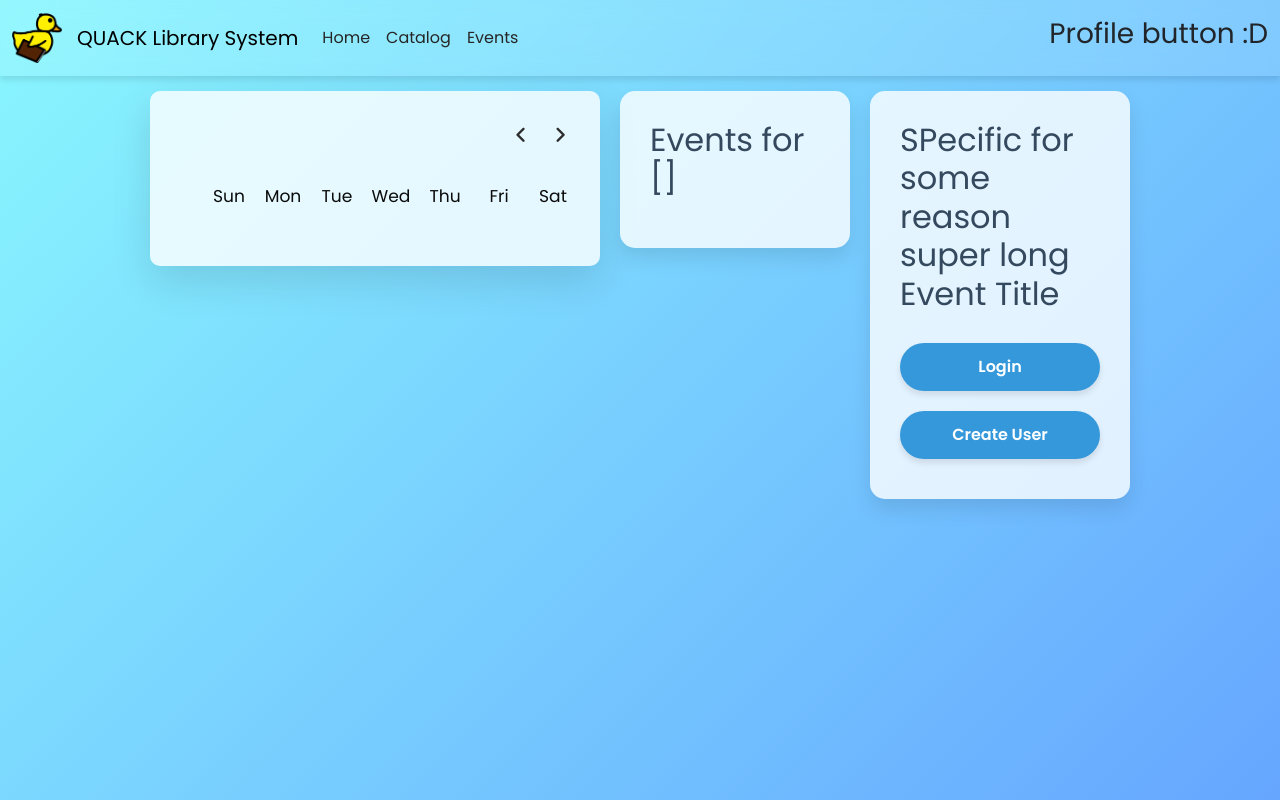
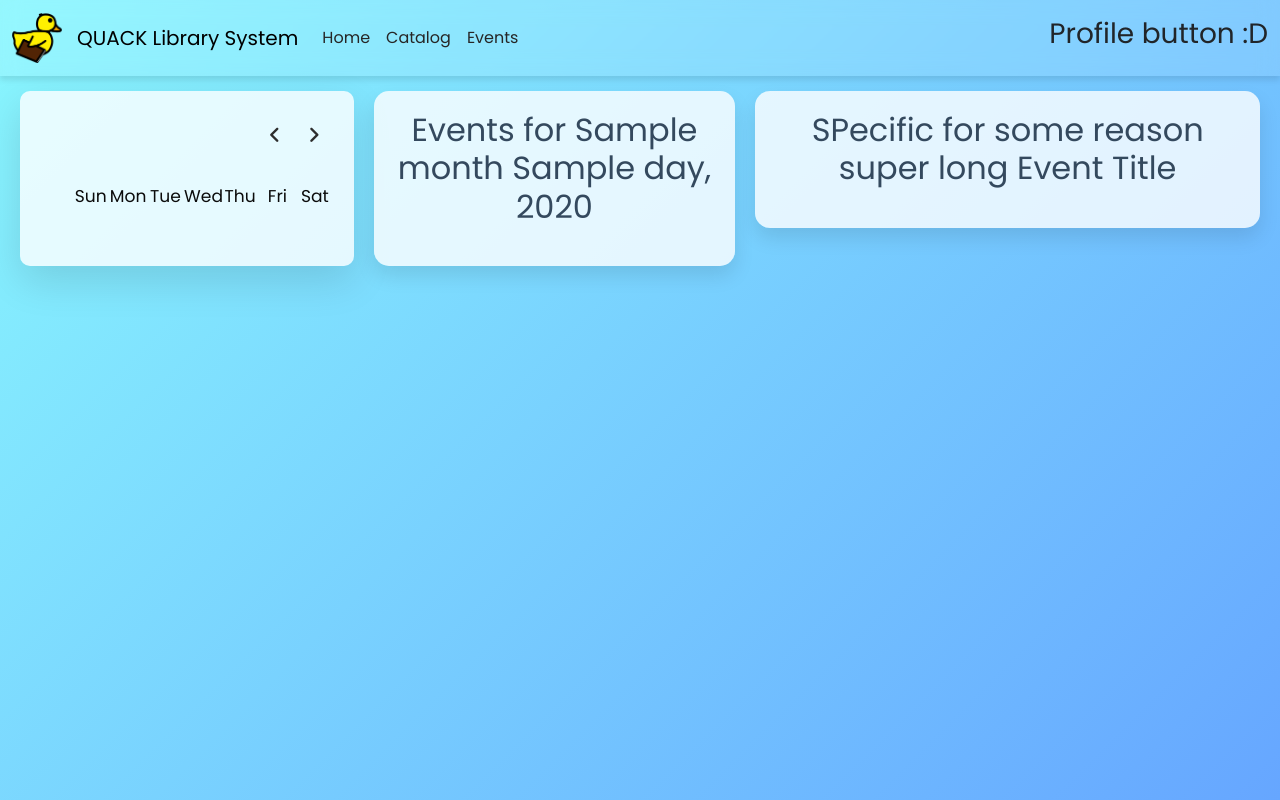
Before and after one commit to andrewperezledo/Q.U.A.C.K.-Library-Management-System, a Python web app: template templates/events.html in a window 1280 px wide. Run offline with Jinja, Linux system fonts and the light colour scheme; the template is opened without the code that fills it: most values are stand-ins (such as "Sample title", 1, 10 or a date in 2020); some libraries are stand-ins or nearby versions.

Commit message:
Events now display in a good looking fashion if they exist for the selected day

```diff
--- a/DatabaseTools/databasetools.py
+++ b/DatabaseTools/databasetools.py
@@ -401,15 +401,19 @@ def eventCreation(when, title, desc, contact='', assigned_user='admin', attendee
         return add
 
 
+time_slots = ["9:00am - 10:00am", "10:30am - 11:30am", "12:00pm - 1:00pm", "1:30pm - 2:30pm", "3:00pm - 4:00pm", "4:30pm - 5:30pm", "6:00pm - 7:00pm"]
+
 # Naming syntax leads to other getEventsByPeriod, or getEventsByMonth, etc.
 # Date in format yyyy-mm-dd
 def getEventsByDate(day):
     events = []
     # Iterates through events of specified date
-    for i in range(1, 11):
+    for i in range(1, 8):
         post = findPost("Events", "Events", "_id", day + f"-{i}")
         if post and post != "fail":
             events.append(post)
+        else:
+            events.append({"title": f"{time_slots[i-1]} Available"})
 
     return events
 
--- a/static/css/calender.css
+++ /dev/null
@@ -1,100 +0,0 @@
-/* Most code from https://www.codingnepalweb.com/dynamic-calendar-html-css-javascript/ */
-
-.wrapper{
-width: 450px;
-background-color: rgba(255, 255, 255, 0.8);
-border-radius: 10px;
-box-shadow: 0 15px 40px rgba(0,0,0,0.12);
-margin-right: 10px;
-margin-left: 10px;
-}
-.wrapper header{
-display: flex;
-align-items: center;
-padding: 25px 30px 10px;
-justify-content: space-between;
-}
-header .icons{
-display: flex;
-}
-header .icons span{
-height: 38px;
-width: 38px;
-margin: 0 1px;
-cursor: pointer;
-color: #2d2d2d;
-text-align: center;
-line-height: 38px;
-font-size: 1.9rem;
-user-select: none;
-border-radius: 50%;
-}
-.icons span:last-child{
-margin-right: -10px;
-}
-header .icons span:hover{
-background: #f2f2f2;
-}
-header .current-date{
-font-size: 1.65rem;
-font-weight: 500;
-}
-.calendar{
-padding: 20px;
-}
-.calendar ul{
-display: flex;
-flex-wrap: wrap;
-list-style: none;
-text-align: center;
-}
-.calendar .days{
-margin-bottom: 20px;
-}
-.calendar li{
-color: #0b0b0b;
-width: calc(100% / 7);
-font-size: 1.07rem;
-}
-.calendar .weeks li{
-font-weight: 500;
-cursor: default;
-}
-.calendar .days li{
-z-index: 1;
-cursor: pointer;
-position: relative;
-margin-top: 30px;
-}
-.events {
-    color:#a11717
-}
-.days li.inactive{
-color: #898989;
-}
-.days li.active{
-color: #fff;
-}
-.days li.current{
-color: #000000;
-}
-.days li::before{
-position: absolute;
-content: "";
-left: 50%;
-top: 50%;
-height: 40px;
-width: 40px;
-z-index: -1;
-border-radius: 50%;
-transform: translate(-50%, -50%);
-}
-.days li.active::before{
-background: #003c43d0;
-}
-.days li.current::before{
-background: #003c4354;
-}
-.days li:not(.active):hover::before{
-background: rgba(0, 73, 82, 0.181);
-}
--- /dev/null
+++ b/static/css/events.css
@@ -0,0 +1,190 @@
+body {
+    /* display: flex; */
+}
+main {
+    /* max-width: 1000px; */
+    width: 100%;
+    display: flex;
+    justify-content:center;
+    align-items: flex-start;
+}
+
+h1 {
+    color: #2c3e50;
+    font-size: 2.5em;
+    text-shadow: 2px 2px 4px rgba(0, 0, 0, 0.1);
+}
+
+h2 {
+    color: #34495e;
+    margin-bottom: 20px;
+    text-align: center;
+}
+
+p {
+    color: #555;
+    line-height: 1.6;
+    margin-bottom: 30px;
+}
+
+.events-section {
+    /* flex: 1; */
+    width: 70rem;
+    background-color: rgba(255, 255, 255, 0.8);
+    border-radius: 15px;
+    padding: 20px;
+    box-shadow: 0 10px 20px rgba(0, 0, 0, 0.1);
+    margin-right: 10px;
+    margin-left: 10px;
+    justify-content: right;
+}
+.event-section {
+    /* flex: 1; */
+    width: 100rem;
+    justify-content: right;
+    background-color: rgba(255, 255, 255, 0.8);
+    border-radius: 15px;
+    padding: 20px;
+    box-shadow: 0 10px 20px rgba(0, 0, 0, 0.1);
+    margin-right: 20px;
+    margin-left: 10px;
+}
+.events_button {
+    padding: 12px 12px;
+    color: white;
+    border: none;
+    border-radius: 25px;
+    cursor: pointer;
+    font-size: 1em;
+    font-weight: 550;
+    transition: all 0.3s ease;
+    box-shadow: 0 4px 6px rgba(0, 0, 0, 0.1);
+    margin: 10px 0;
+    /* width: 200px; */
+    align-items: center;
+    transform: translateX(-13px);
+}
+.events li{
+    text-align: center;
+    list-style: none;
+}
+.taken{
+    background-color: #3498db;
+    box-shadow: 0 6px 8px rgba(0, 0, 0, 0.15);
+}
+.open{
+    background-color: #75add3;
+    box-shadow: 0 6px 8px rgba(0, 0, 0, 0.15);
+}
+.taken:hover{
+    background-color: #2980b9;
+    transform: translate(-13px, -2px);
+    box-shadow: 0 6px 8px rgba(0, 0, 0, 0.15);
+}
+.open:hover{
+    background-color: #5b8aaa;
+    transform: translate(-13px, -2px);
+    box-shadow: 0 6px 8px rgba(0, 0, 0, 0.15);
+}
+
+
+/* Most code from https://www.codingnepalweb.com/dynamic-calendar-html-css-javascript/ */
+
+.wrapper{
+/* flex: 1; */
+width: 70rem;
+background-color: rgba(255, 255, 255, 0.8);
+border-radius: 10px;
+box-shadow: 0 15px 40px rgba(0,0,0,0.12);
+margin-right: 10px;
+margin-left: 20px;
+}
+.wrapper header{
+display: flex;
+align-items: center;
+padding: 25px 30px 10px;
+justify-content: space-between;
+}
+header .icons{
+display: flex;
+}
+header .icons span{
+height: 38px;
+width: 38px;
+margin: 0 1px;
+cursor: pointer;
+color: #2d2d2d;
+text-align: center;
+line-height: 38px;
+font-size: 1.9rem;
+user-select: none;
+border-radius: 50%;
+}
+.icons span:last-child{
+margin-right: -10px;
+}
+header .icons span:hover{
+background: #f2f2f2;
+}
+header .current-date{
+font-size: 2rem;
+font-weight: 500;
+color: #2c3e50;
+
+}
+.calendar{
+padding: 20px;
+}
+.calendar ul{
+display: flex;
+flex-wrap: wrap;
+list-style: none;
+text-align: center;
+}
+.calendar .days{
+margin-bottom: 20px;
+}
+.calendar li{
+color: #0b0b0b;
+width: calc(100% / 7);
+font-size: 1.07rem;
+}
+.calendar .weeks li{
+font-weight: 500;
+cursor: default;
+}
+.calendar .days li{
+z-index: 1;
+cursor: pointer;
+position: relative;
+margin-top: 30px;
+}
+.days li.inactive{
+color: #898989;
+}
+.days li.active{
+color: #fff;
+}
+.days li.current{
+color: #000000;
+}
+.days li::before{
+position: absolute;
+content: "";
+left: 50%;
+top: 50%;
+height: 40px;
+width: 40px;
+z-index: -1;
+border-radius: 50%;
+transform: translate(-50%, -50%);
+}
+.days li.active::before{
+background: #003c43d0;
+}
+.days li.current::before{
+background: #003c4354;
+}
+.days li:not(.active):hover::before{
+background: rgba(0, 73, 82, 0.181);
+}
--- a/static/scripts/calender.js
+++ b/static/scripts/events.js
@@ -97,7 +97,13 @@ const renderCalendar = () => {
 const renderEvents = () => {
     let liTagE = "";
     for (let i = 0; i < events.length; i++) {
-        liTagE += `<li>${events[i]["title"]}</li>`;
+        var available_class = "";
+        if ("_id" in events[i])
+            available_class = "taken";
+        else
+            available_class = "open";
+
+        liTagE += `<li class="events_button ${available_class}">${events[i]["title"]}</li>`;
     }
     eventsTag.innerHTML = liTagE;
 }
@@ -125,6 +131,7 @@ prevNextIcon.forEach(icon => { // getting prev and next icons
     });
 });
 
+// Modifies selected day
 function selectEvent(year, month, date, period) {
     selectedYear = year;
     selectedMonth = month;
@@ -135,8 +142,9 @@ function selectEvent(year, month, date, period) {
 }
 
 function getEvents(day_id) {
+    // Render calender before fetch
+    renderCalendar();
     // Send selected day to url, then receive events for that day
-    renderCalendar();
     fetch('/get-event-by-day', {
         method: 'POST',
         headers: { 'Content-Type': 'application/json' },
@@ -188,8 +196,12 @@ function daySelected(day_class, day_id) {
         selectedMonth = 0;
     }
 
-    selectEvent(selectedYear, selectedMonth, parseInt(day_id), 0);
-    window.location.replace(`/events/%3F?year=${selectedYear}&month=${selectedMonth + 1}&day=${selectedDate}&period=${0}`);
+    // Modifies selected day
+    // selectEvent(selectedYear, selectedMonth, parseInt(day_id), 0);
+    selectedDate = parseInt(day_id)
+
+    // Passes selected day into new URL
+    window.location.replace(`/events/e=?year=${selectedYear}&month=${selectedMonth + 1}&day=${selectedDate}&period=${1}`);
 
 
 }
--- a/templates/events.html
+++ b/templates/events.html
@@ -4,7 +4,7 @@ QUACK Events
 {% endblock %}
 
 <!-- Library Hours: 8:00am - 8:00pm -->
-<!-- Event Blocks: 1 per hour (1 hour after opening and before closing); 10 per day -->
+<!-- Event Blocks: 1 per hour (1 hour after opening and before closing); 7 per day (30 minutes in between) -->
 <!-- Can plan 30 days in adavance -->
 
 {% block styles %}
@@ -12,8 +12,7 @@ QUACK Events
 {% endblock %}
 
 {% block link %}
-<link rel="stylesheet" type="text/css" href="{{ url_for('static', filename='css/homestyle.css')}}"/>
-<link rel="stylesheet" href="{{ url_for('static', filename='css/calender.css')}}"/>
+<link rel="stylesheet" href="{{ url_for('static', filename='css/events.css')}}"/>
 <link href="https://fonts.googleapis.com/css2?family=Material+Symbols+Rounded:opsz,wght,FILL,GRAD@20..48,100..700,0..1,-50..200" rel="stylesheet">
 {% endblock %}
 
@@ -27,7 +26,7 @@ QUACK Events
 
     // helperFunc = selectEvent({{event["year"]}}, {{event["month"]}}, {{event["day"]}}, {{event["period"]}});
  </script>
-<script src="{{ url_for('static', filename='scripts/calender.js') }}" defer></script>
+<script src="{{ url_for('static', filename='scripts/events.js') }}" defer></script>
 
 {% endblock %}
 
@@ -55,8 +54,9 @@ QUACK Events
         </div>
     </div>
 
-    <section class="welcome-section">
-        <h2>Events for {{ event }}</h2>
+    <section class="events-section">
+        <div>
+        <h2>Events for {{ month }} {{ event["day"] }}, {{ event["year"] }}</h2>
         <!-- If open: contact front desk about scheduling event or call 123-456-7890 -->
         <!-- <p> {% for event in events %}
 
@@ -67,12 +67,9 @@ QUACK Events
         <ul class="events"></ul>
     </section>
 
-    <section class="welcome-section">
+    <section class="event-section">
         <h2>SPecific for some reason super long Event Title</h2>
-        <div class="auth-buttons">
-            <button id="home_button" onclick="location.href='login'">Login</button>
-            <button id="home_button" onclick="location.href='create-user'">Create User</button>
-        </div>
+        <h3></h3>
     </section>
 
 </main>
```
Also changed, not shown: app.py (+8 -5 lines). Lines whose indentation alone changed are shown as unchanged.
